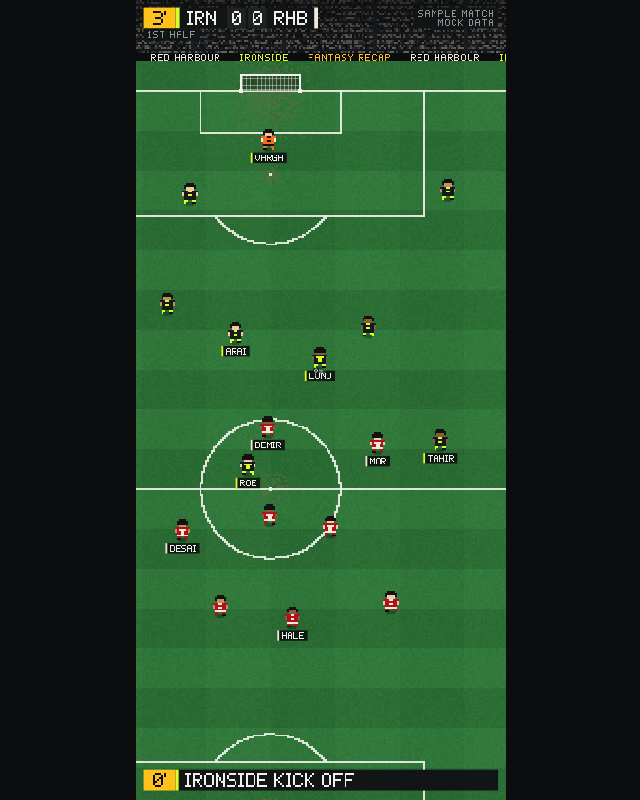
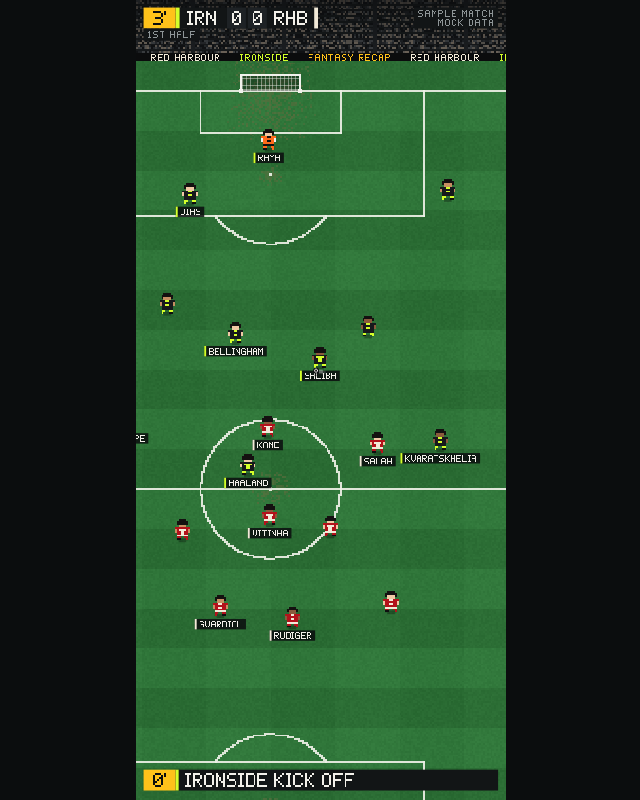
Before and after one commit to cstljuan/fantasy-recap, a plain HTML site: page soccer/index.html in a window 1280 px wide. Shown: the whole page, without its empty margins (319-959 px from the left). Drawn offline with Linux system fonts and the light colour scheme.

Commit message:
soccer: fantasy scoring (goals, assists, saves, clean sheets, cards), real rosters, point floaters, floaters and background switches

```diff
--- a/soccer/index.html
+++ b/soccer/index.html
@@ -15,6 +15,7 @@
 <canvas id="scGame" aria-label="Soccer match seen from above. Sample match with mock data."></canvas>
 
 <script src="js/data.js"></script>
+<script src="js/fantasy.js"></script>
 <script src="js/rules.js"></script>
 <script src="js/plays.js"></script>
 <script src="js/sprites.js"></script>
--- a/soccer/js/data.js
+++ b/soccer/js/data.js
@@ -1,12 +1,15 @@
-// Soccer mock data. Every team, player and event in this file is made up for
-// the demo. Nothing here comes from a real league, a real club or a real player.
-// Real rosters come in task S2.
+// Demo data. The player names are real footballers, picked for two fantasy
+// rosters, the same way the football demo uses real NFL players. The fantasy
+// team names and colors are made up, and so is the sample match: no event in
+// it really happened.
 (function (root) {
   'use strict';
 
   // Slots, 4-3-3: GK, LB, CB1, CB2, RB, CM1, CM2, CM3, LW, ST, RW.
-  // `fantasy` lists the slots a fantasy manager owns. Only those players carry
-  // a name under them on the pitch.
+  // `fantasy` lists the slots in the fantasy lineup (soccer/js/fantasy.js,
+  // LINEUP). Only those players score points and carry a name on the pitch.
+  // Names are written without accents so the pixel font and Node agree.
+  var FANTASY = ['GK', 'CB1', 'CB2', 'CM2', 'LW', 'ST', 'RW'];
   var TEAMS = [
     {
       id: 'IRN',
@@ -14,11 +17,11 @@
       full: 'Ironside FC',
       colors: { shirt: '#17191c', trim: '#d4ff2a', shorts: '#17191c', socks: '#d4ff2a', keeper: '#ff6a1a', tile: '#3a4a12' },
       roster: {
-        GK: 'Teo Varga', LB: 'Idris Kanu', CB1: 'Mats Lund', CB2: 'Rui Seixas', RB: 'Owen Farr',
-        CM1: 'Dario Penn', CM2: 'Kenji Arai', CM3: 'Luka Brajic',
-        LW: 'Sami Tahir', ST: 'Bastian Roe', RW: 'Nico Ferro'
+        GK: 'David Raya', LB: 'Alphonso Davies', CB1: 'William Saliba', CB2: 'Ruben Dias', RB: 'Achraf Hakimi',
+        CM1: 'Declan Rice', CM2: 'Jude Bellingham', CM3: 'Florian Wirtz',
+        LW: 'Khvicha Kvaratskhelia', ST: 'Erling Haaland', RW: 'Bukayo Saka'
       },
-      fantasy: ['GK', 'CB1', 'CM2', 'LW', 'ST']
+      fantasy: FANTASY
     },
     {
       id: 'RHB',
@@ -26,11 +29,11 @@
       full: 'Red Harbour SC',
       colors: { shirt: '#b3121b', trim: '#f2ead8', shorts: '#f2ead8', socks: '#b3121b', keeper: '#1fb5ff', tile: '#7a0c12' },
       roster: {
-        GK: 'Aaron Pell', LB: 'Jonas Ek', CB1: 'Malik Osei', CB2: 'Viktor Hale', RB: 'Theo Quist',
-        CM1: 'Ravi Desai', CM2: 'Emil Strand', CM3: 'Paulo Reyes',
-        LW: 'Callum Shaw', ST: 'Yusuf Demir', RW: 'Ilan Mor'
+        GK: 'Mike Maignan', LB: 'Nuno Mendes', CB1: 'Josko Gvardiol', CB2: 'Antonio Rudiger', RB: 'Jules Kounde',
+        CM1: 'Federico Valverde', CM2: 'Vitinha', CM3: 'Cole Palmer',
+        LW: 'Kylian Mbappe', ST: 'Harry Kane', RW: 'Mohamed Salah'
       },
-      fantasy: ['GK', 'CB2', 'CM1', 'RW', 'ST']
+      fantasy: FANTASY
     }
   ];
 
@@ -63,7 +66,7 @@
       { min: 11, t: 'build', team: 'IRN', chain: ['GK', 'CB2', 'CM1', 'CM3', 'RW'], to: 'att' },
       { min: 12, t: 'foul', team: 'RHB', by: 'LB', on: 'RW', card: 'yellow' },
       { min: 13, t: 'freekick', team: 'IRN', by: 'CM2' },
-      { min: 13, t: 'shot', team: 'IRN', by: 'CM2', out: 'blocked' },
+      { min: 13, t: 'shot', team: 'IRN', by: 'CM2', out: 'saved' },
       { min: 14, t: 'corner', team: 'IRN', by: 'LW', to: 'ST' },
       { min: 14, t: 'shot', team: 'IRN', by: 'ST', assist: 'LW', head: true, out: 'in' },
       { min: 15, t: 'kickoff', team: 'RHB' },
@@ -88,7 +91,8 @@
       { min: 66, t: 'build', team: 'RHB', chain: ['CB1', 'CM3', 'RW'], to: 'att' },
       { min: 67, t: 'foul', team: 'IRN', by: 'CM2', on: 'RW', card: 'yellow' },
       { min: 68, t: 'freekick', team: 'RHB', by: 'RW', to: 'CB1' },
-      { min: 68, t: 'shot', team: 'RHB', by: 'CB1', assist: 'RW', head: true, out: 'wide' },
+      { min: 68, t: 'shot', team: 'RHB', by: 'CB1', assist: 'RW', head: true, out: 'in' },
+      { min: 69, t: 'kickoff', team: 'IRN' },
       { min: 74, t: 'build', team: 'IRN', chain: ['GK', 'CB2', 'CM1', 'LW'], to: 'box' },
       { min: 75, t: 'shot', team: 'IRN', by: 'CM2', assist: 'LW', out: 'in' },
       { min: 76, t: 'kickoff', team: 'RHB' },
@@ -96,7 +100,8 @@
       { min: 82, t: 'shot', team: 'RHB', by: 'ST', out: 'saved' },
       { min: 82, t: 'corner', team: 'RHB', by: 'LW' },
       { min: 87, t: 'build', team: 'IRN', chain: ['CB1', 'CM3', 'RW'], to: 'att' },
-      { min: 88, t: 'offside', team: 'IRN', by: 'ST' },
+      { min: 88, t: 'shot', team: 'IRN', by: 'RW', assist: 'ST', out: 'in' },
+      { min: 89, t: 'kickoff', team: 'RHB' },
       { min: 90, t: 'build', team: 'RHB', chain: ['CB2', 'CM2', 'ST'], to: 'box' },
       { min: 90, t: 'shot', team: 'RHB', by: 'ST', out: 'wide' }
     ]
--- /dev/null
+++ b/soccer/js/fantasy.js
@@ -0,0 +1,86 @@
+// Fantasy soccer on top of the match: the scoring rules as data, the points
+// each event is worth, and a full breakdown. Same shape as football: every
+// rules result carries `fp`, a list of { team, role, pts }, where `team` is the
+// team index and `role` is a lineup slot. Extra field: `why` ('goal', 'assist'...).
+// Runs in the browser and in Node.
+(function (root) {
+  'use strict';
+
+  // Position group of each slot in the 4-3-3.
+  var POS = { GK: 'GK', LB: 'DEF', CB1: 'DEF', CB2: 'DEF', RB: 'DEF', CM1: 'MID', CM2: 'MID', CM3: 'MID', LW: 'FWD', ST: 'FWD', RW: 'FWD' };
+
+  // Points per event. Numbers per position group where it differs.
+  var SCORING = {
+    goal: { GK: 6, DEF: 6, MID: 5, FWD: 4 },
+    assist: 3,
+    clean_sheet: { GK: 4, DEF: 4, MID: 1, FWD: 0 },   // at full time, only if the team conceded nothing
+    save: 1,                                         // keeper, per save from open play or a header
+    pen_save: 5,
+    pen_miss: -2,
+    yellow: -1,
+    red: -3
+  };
+
+  // The fantasy lineup: the slots a manager owns, the same for both teams.
+  var LINEUP = [
+    { role: 'GK', pos: 'GK' }, { role: 'CB1', pos: 'DEF' }, { role: 'CB2', pos: 'DEF' },
+    { role: 'CM2', pos: 'MID' }, { role: 'LW', pos: 'FWD' }, { role: 'ST', pos: 'FWD' }, { role: 'RW', pos: 'FWD' }
+  ];
+  var OWNED = {};
+  LINEUP.forEach(function (l) { OWNED[l.role] = true; });
+
+  function byPos(rule, slot) { return typeof rule === 'number' ? rule : rule[POS[slot]] || 0; }
+
+  // Points for one rules result `r` (from SC_RULES.apply). Only lineup slots score.
+  function pointsFor(r) {
+    var e = r.e, out = [];
+    function add(team, slot, pts, why) { if (pts && OWNED[slot]) out.push({ team: team, role: slot, pts: pts, why: why }); }
+    if (r.goal) {
+      add(r.team, r.scorer, byPos(SCORING.goal, r.scorer), r.kind === 'pen' ? 'penalty goal' : 'goal');
+      if (r.assist) add(r.team, r.assist, SCORING.assist, 'assist');
+    }
+    if (r.saver) add(1 - r.team, 'GK', r.kind === 'pen' ? SCORING.pen_save : SCORING.save, r.kind === 'pen' ? 'penalty save' : 'save');
+    if (r.kind === 'pen' && e.out === 'wide') add(r.team, e.by, SCORING.pen_miss, 'penalty miss');
+    if (r.card) add(r.team, e.by, SCORING[r.card], r.card + ' card');
+    return out;
+  }
+
+  // Clean sheets, worked out at full time from the goals each team conceded.
+  function fullTime(score) {
+    var out = [];
+    [0, 1].forEach(function (t) {
+      if (score[1 - t] !== 0) return;
+      LINEUP.forEach(function (l) {
+        var pts = byPos(SCORING.clean_sheet, l.role);
+        if (pts) out.push({ team: t, role: l.role, pts: pts, why: 'clean sheet' });
+      });
+    });
+    return out;
+  }
+
+  // The whole match: every event that was worth points, and the totals.
+  //   { events: [{ min, text, fp: [{ team, role, name, pts, why }] }], totals: [{ total, players: { slot: pts } }, ...] }
+  function breakdown(game, teams, Rules) {
+    var s = Rules.create(teams), events = [];
+    var totals = [0, 1].map(function () {
+      var p = {}; LINEUP.forEach(function (l) { p[l.role] = 0; }); return { total: 0, players: p };
+    });
+    function keep(min, text, fp) {
+      if (!fp.length) return;
+      fp.forEach(function (f) { totals[f.team].players[f.role] += f.pts; totals[f.team].total += f.pts; });
+      events.push({ min: min, text: text, fp: fp.map(function (f) {
+        return { team: f.team, role: f.role, name: teams[f.team].roster[f.role], pts: f.pts, why: f.why };
+      }) });
+    }
+    Rules.flatten(game, teams).forEach(function (st) {
+      if (st.kind === 'half') Rules.startHalf(s);
+      else if (st.kind === 'play') { var r = Rules.apply(s, st.e, st.team); keep(r.min, r.text.replace(/^\d+' /, ''), r.fp); }
+      else if (st.kind === 'final') keep(90, 'Full time', fullTime(s.score));
+    });
+    return { events: events, totals: totals, score: s.score.slice() };
+  }
+
+  var api = { SCORING: SCORING, POS: POS, LINEUP: LINEUP, pointsFor: pointsFor, fullTime: fullTime, breakdown: breakdown };
+  root.SC_FANTASY = api;
+  if (typeof module !== 'undefined' && module.exports) module.exports = api;
+})(typeof window !== 'undefined' ? window : globalThis);
--- a/soccer/js/font.js
+++ b/soccer/js/font.js
@@ -58,11 +58,14 @@
   var HGT = 7, GAP = 1;
   var cache = {};
 
+  // Accents are dropped (Mbappé draws as MBAPPE), so any real name renders.
+  function clean(str) { return String(str).normalize('NFD').replace(/[\u0300-\u036f]/g, '').toUpperCase(); }
+
   function glyph(ch) { return G[ch] || G[ch.toUpperCase()] || G['?']; }
 
   // Width in canvas pixels of `str` at `unit`, with `track` extra font pixels between letters.
   function width(str, unit, track) {
-    var w = 0, s = String(str).toUpperCase();
+    var w = 0, s = clean(str);
     for (var i = 0; i < s.length; i++) w += glyph(s.charAt(i))[0].length + (i ? GAP + (track || 0) : 0);
     return w * (unit || 1);
   }
@@ -70,7 +73,7 @@
   function render(str, unit, color, track) {
     var key = str + '|' + unit + '|' + color + '|' + (track || 0);
     if (cache[key]) return cache[key];
-    var s = String(str).toUpperCase(), c = document.createElement('canvas');
+    var s = clean(str), c = document.createElement('canvas');
     c.width = Math.max(1, width(s, unit, track)); c.height = HGT * unit;
     var g = c.getContext('2d'), x = 0;
     g.fillStyle = color;
--- a/soccer/js/main.js
+++ b/soccer/js/main.js
@@ -5,7 +5,7 @@
   'use strict';
 
   var D = window.SC_DATA, Rules = window.SC_RULES, Plays = window.SC_PLAYS, Spr = window.SC_SPRITES;
-  var Font = window.SC_FONT, Stadium = window.SC_STADIUM;
+  var Font = window.SC_FONT, Stadium = window.SC_STADIUM, Fantasy = window.SC_FANTASY;
   var TEAMS = D.TEAMS;
   var LEN = Plays.LEN, WID = Plays.WID;
 
@@ -25,6 +25,8 @@
   var SPEED = clamp(parseFloat(q.get('speed')) || 1, 0.25, 40);
   var SEED = q.has('seed') ? (parseInt(q.get('seed'), 10) >>> 0) : ((Date.now() ^ Math.floor(Math.random() * 1e9)) >>> 0);
   var VOICE = q.get('voice') !== '0';
+  // Same switches as football: point floaters on or off, and ?bg=1 to keep running while the view is closed.
+  var FLOATERS = true, BACKGROUND = q.get('bg') === '1';
   var rng = mulberry32(SEED);
 
   // Logical canvas size. The width is fixed, the height follows the phone.
@@ -74,7 +76,7 @@
   var steps = Rules.flatten(D.SAMPLE_GAME, TEAMS);
   var state, si, play, pt, mode, clock = 0, interUntil = 0, camX = 0, camY = 0, camSet = false;
   var ball = { x: WID / 2, y: LEN / 2, holder: null }, spot = null, teleport = true;
-  var disp = { score: [0, 0], min: 0, half: 1, banner: null, ticker: null, flash: -9, scoreAt: [-9, -9] };
+  var disp = { score: [0, 0], min: 0, half: 1, banner: null, ticker: null, flash: -9, scoreAt: [-9, -9], floaters: [] };
   var log = [], errors = [];
   var active = false, listeners = [];
 
@@ -96,6 +98,7 @@
       for (var i = 0; i < 2; i++) if (res.post.score[i] !== disp.score[i]) disp.scoreAt[i] = clock;
       disp.score = res.post.score.slice();
       disp.ticker = { min: res.min, team: res.team, text: res.text.replace(/^\d+' /, '').toUpperCase(), t0: clock };
+      floatPoints(res.fp);
       if (res.say) say(res.say);
       emit('result', { res: res, play: p.name, step: si });
     }
@@ -109,6 +112,15 @@
       u.rate = 1.15;
       window.speechSynthesis.speak(u);
     } catch (err) { /* the announcer is optional */ }
+  }
+
+  // Fantasy points rise from the player who earned them: "+4 GOAL".
+  function floatPoints(fp) {
+    if (!FLOATERS) return;
+    fp.forEach(function (f, i) {
+      var a = teams[f.team].s[f.role];
+      if (a) disp.floaters.push({ a: a, text: (f.pts > 0 ? '+' : '') + f.pts + ' ' + String(f.why || '').toUpperCase(), good: f.pts > 0, t0: clock + i * 0.35 });
+    });
   }
 
   function spokenScore() { return TEAMS[0].name + ' ' + disp.score[0] + ', ' + TEAMS[1].name + ' ' + disp.score[1] + '.'; }
@@ -139,7 +151,15 @@
       mode = 'final'; disp.banner = null; disp.min = 90;
       say('Full time. ' + spokenScore());
       log.push({ step: si, text: 'FULL TIME', score: state.score.slice() });
-      emit('final', { score: state.score.slice() });
+      // Clean sheets are only known at full time. They arrive as one last result, same shape as any other.
+      var ft = Fantasy.fullTime(state.score);
+      if (ft.length) {
+        floatPoints(ft);
+        emit('result', { res: { e: { t: 'ft', min: 90 }, kind: 'ft', team: -1, min: 90, text: "90' Full time", calls: [], fp: ft,
+                                pre: { poss: -1, score: state.score.slice() }, post: { poss: -1, score: state.score.slice() } },
+                         play: 'full time', step: si });
+      }
+      emit('final', { score: state.score.slice(), fp: ft });
       return;
     }
     var res = Rules.apply(state, st.e, st.team);
@@ -166,7 +186,7 @@
     state = Rules.create(TEAMS);
     si = 0; clock = 0; camSet = false; teleport = true; spot = null;
     ball = { x: WID / 2, y: LEN / 2, holder: null };
-    disp.score = [0, 0]; disp.min = 0; disp.half = 1; disp.banner = null; disp.ticker = null; disp.flash = -9; disp.scoreAt = [-9, -9];
+    disp.score = [0, 0]; disp.min = 0; disp.half = 1; disp.banner = null; disp.ticker = null; disp.flash = -9; disp.scoreAt = [-9, -9]; disp.floaters = [];
     log.length = 0;
     emit('reset');
     startStep();
@@ -325,6 +345,18 @@
     g.fillRect(x - 1, y - 1, 2, 2);
   }
 
+  function drawFloaters() {
+    disp.floaters = disp.floaters.filter(function (f) { return clock - f.t0 < 2.0; });
+    disp.floaters.forEach(function (f) {
+      var age = clock - f.t0;
+      if (age < 0 || !FLOATERS) return;
+      var x = sx(f.a.x), y = sy(f.a.y) - 44 - Math.round(age * 9) * 2;
+      g.globalAlpha = clamp((2.0 - age) / 0.5, 0, 1);
+      text(f.text, x, y, { unit: 2, color: f.good ? '#8dff6e' : '#ff6a5c', align: 'center', shadow: INK });
+      g.globalAlpha = 1;
+    });
+  }
+
   function chip(team, x, y, size) {
     var c = TEAMS[team].colors;
     g.fillStyle = RULE; g.fillRect(x - 1, y - 1, size + 2, size + 2);
@@ -459,6 +491,7 @@
     for (i = 0; i < list.length; i++) drawPlayer(list[i], list[i] === carrier);
     for (i = 0; i < list.length; i++) drawLabel(list[i], list[i] === carrier);
     drawBall(b);
+    drawFloaters();
     if (clock - disp.flash < 0.22) { g.fillStyle = 'rgba(255,255,255,' + (0.5 * (1 - (clock - disp.flash) / 0.22)).toFixed(3) + ')'; g.fillRect(0, 0, W, H); }
     drawScoreBug();
     drawBanner();
@@ -474,7 +507,8 @@
     var real = Math.min(0.05, Math.max(0, (now - lastNow) / 1000));
     lastNow = now;
     try {
-      update(mode === 'ready' ? 0 : real * SPEED);
+      // Like football, the match only advances while its view is open, unless setBackground(true).
+      update(mode === 'ready' || (!active && !BACKGROUND) ? 0 : real * SPEED);
       if (active) { updateCamera(real); draw(); }
     } catch (err) {
       errors.push(String(err && err.stack || err));
@@ -504,6 +538,10 @@
     },
     get mode() { return mode; },
     get active() { return active; },
+    setFloaters: function (on) { FLOATERS = !!on; if (!FLOATERS) disp.floaters = []; },
+    setBackground: function (on) { BACKGROUND = !!on; },
+    get floaters() { return FLOATERS; },
+    get background() { return BACKGROUND; },
     get plays() { return steps.filter(function (st) { return st.kind === 'play'; }).length; }
   };
   window.SC_GAME = api;
--- a/soccer/js/rules.js
+++ b/soccer/js/rules.js
@@ -6,6 +6,8 @@
   'use strict';
 
   var SLOTS = ['GK', 'LB', 'CB1', 'CB2', 'RB', 'CM1', 'CM2', 'CM3', 'LW', 'ST', 'RW'];
+  // Fantasy points come from soccer/js/fantasy.js (loaded first in the browser).
+  var Fantasy = root.SC_FANTASY || (typeof require === 'function' ? require('./fantasy.js') : null);
 
   function create(teams) {
     return {
@@ -190,6 +192,7 @@
     }
 
     r.post = { poss: s.poss, score: s.score.slice() };
+    r.fp = Fantasy ? Fantasy.pointsFor(r) : [];
     return r;
   }
 
```
Also changed, not shown: soccer/check.js (+23 -1 lines).
